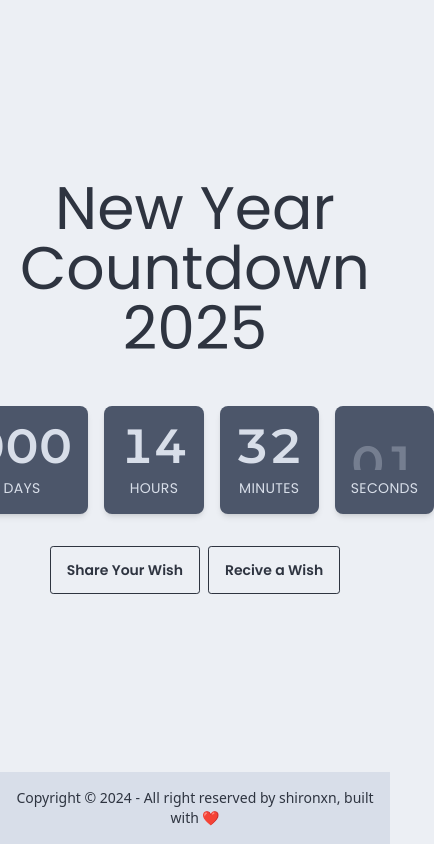
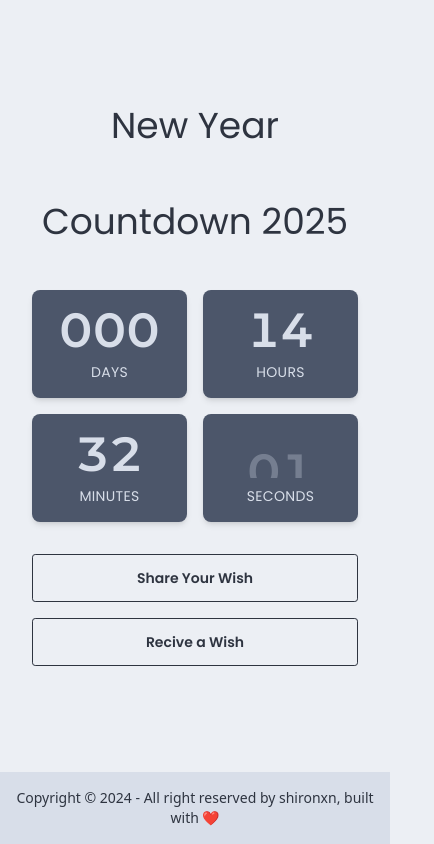
Before and after one commit to shironxn/hellonewyear, a Next.js app: page / in a window 390 px wide. Shown: the whole page, 434 px wide, since content can reach past the window. Built offline with nearby package versions, Linux system fonts and the light colour scheme; no server answers; the database is empty.

Commit message:
chore: make responsive for mobile

```diff
--- a/src/app/page.tsx
+++ b/src/app/page.tsx
@@ -1,6 +1,6 @@
 import { CreateWishModal, GetWishModal } from "@/components/wish";
 import { getWishes } from "./actions";
-import Countdown from "@/components/countdown";
+import { Countdown } from "@/components/countdown";
 
 export default async function Home() {
   const data = await getWishes();
@@ -15,13 +15,19 @@ export default async function Home() {
 
   return (
     <div className="container flex flex-col items-center m-auto gap-8 font-poppins">
-      <div className="flex justify-center flex-col gap-8">
-        <h1 className="text-6xl font-medium mb-4 text-center">
-          New Year Countdown {new Date().getFullYear() + 1}
-        </h1>
+      <div className="flex justify-center flex-col gap-8 w-full">
+        <div className="flex flex-col items-center justify-center gap-2 text-4xl md:text-6xl font-medium mb-4 text-center">
+          <span>
+            New Year
+          </span>
+          <br />
+          <span>
+            Countdown {new Date().getFullYear() + 1}
+          </span>
+        </div>
         <Countdown />
       </div>
-      <div className="flex gap-2">
+      <div className="grid grid-cols-1 sm:grid-cols-2 gap-4 w-full">
         <CreateWishModal />
         {wishes && <GetWishModal wishes={wishes} />}
       </div>
--- a/src/components/countdown.tsx
+++ b/src/components/countdown.tsx
@@ -12,9 +12,9 @@ const DAY = HOUR * 24;
 
 type Units = "Day" | "Hour" | "Minute" | "Second";
 
-const Countdown = () => {
+export const Countdown = () => {
   return (
-    <div className="mx-auto flex w-full items-center gap-4 text-neutral-content">
+    <div className="mx-auto w-full grid grid-cols-2 sm:grid-cols-4 md:grid-cols-4 lg:grid-cols-4 gap-4 text-neutral-content">
       <CountdownItem unit="Day" text="days" />
       <CountdownItem unit="Hour" text="hours" />
       <CountdownItem unit="Minute" text="minutes" />
@@ -27,11 +27,11 @@ const CountdownItem = ({ unit, text }: { unit: Units; text: string }) => {
   const { ref, time } = useTimer(unit);
 
   return (
-    <div className="w-full flex flex-col items-center justify-center gap-2 rounded-lg bg-neutral p-4 shadow-md">
+    <div className="flex flex-col items-center justify-center gap-2 rounded-lg bg-neutral p-4 shadow-md">
       <div className="relative w-full overflow-hidden text-center">
         <span
           ref={ref}
-          className="block text-5xl font-montserrat tabular-nums font-semibold md:text-7xl lg:text-8xl"
+          className="block text-5xl font-montserrat tabular-nums font-semibold md:text-6xl lg:text-7xl xl:text-8xl"
         >
           {time}
         </span>
@@ -40,11 +40,8 @@ const CountdownItem = ({ unit, text }: { unit: Units; text: string }) => {
         {text}
       </span>
     </div>
-
   );
 };
-
-export default Countdown;
 
 const useTimer = (unit: Units) => {
   const [ref, animate] = useAnimate();
--- a/src/components/wish.tsx
+++ b/src/components/wish.tsx
@@ -50,7 +50,7 @@ export function CreateWishModal() {
 
   return (
     <div>
-      <button className="btn btn-outline" onClick={openModal}>
+      <button className="btn btn-outline w-full" onClick={openModal}>
         Share Your Wish
       </button>
       <dialog id="my_modal_5" className="modal modal-bottom sm:modal-middle">
@@ -106,7 +106,7 @@ export function GetWishModal({
   return (
     <div>
       <button
-        className="btn btn-outline"
+        className="btn btn-outline w-full"
         onClick={() => openModal()}
         disabled={isPending}
       >
```
